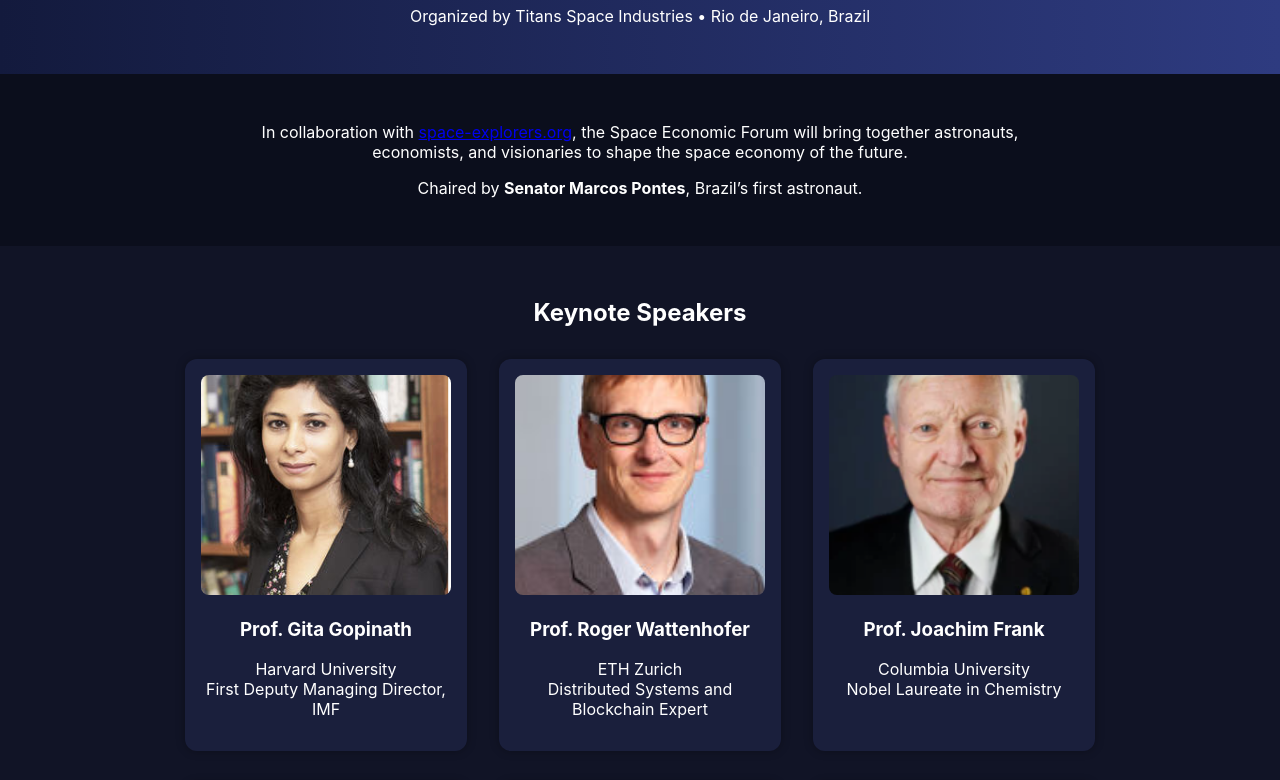
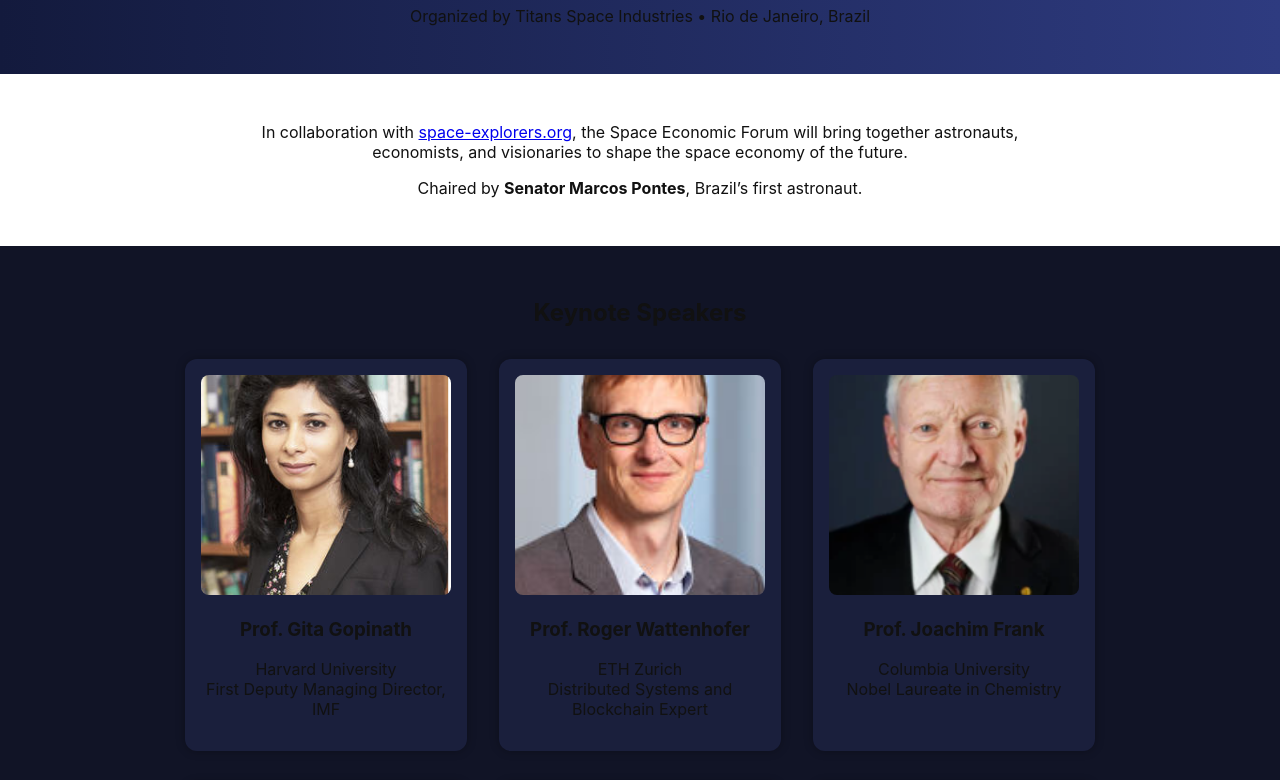
Before and after one commit to swayamjyoti-sj/space-economic-forum, a plain HTML site: page index.html in a window 1280 px wide. Shown: the part 108-888 px from the top of the page. Drawn offline with Linux system fonts and the light colour scheme.

Commit message:
Update style.css

```diff
--- a/style.css
+++ b/style.css
@@ -1,8 +1,8 @@
 body {
   margin: 0;
   font-family: 'Inter', sans-serif;
-  background-color: #0b0e1c;
-  color: white;
+  background-color: #ffffff;
+  color: #111111;
 }
 
 header {
```
